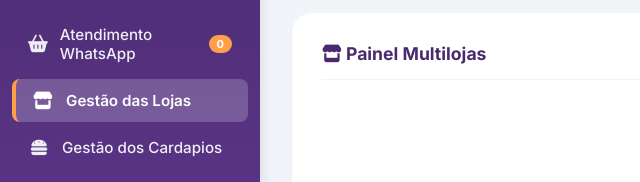
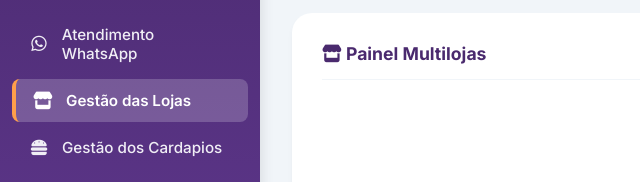
Before and after one commit to lukalucard/realcecardapio, a website: page frontend/admin/loja.html in a window 1280 px wide. Shown: the part 174-356 px from the top of the page, 0-640 px from the left. Drawn offline with Linux system fonts and the light colour scheme; no server answers; sample sign-in values are in the browser's storage.

Commit message:
fix: atualiza ícone do whatsapp e remove id duplicado na sidebar

```diff
--- a/frontend/admin/components/sidebar.html
+++ b/frontend/admin/components/sidebar.html
@@ -20,9 +20,8 @@
         </a>
 
         <a href="whatsapp.html" class="nav-item" data-tooltip="Atendimento WhatsApp">
-            <i class="fas fa-shopping-basket"></i>
+            <i class="fab fa-whatsapp"></i>
             <span class="nav-text">Atendimento WhatsApp</span>
-            <span class="badge-count" id="badge-pedidos">0</span>
         </a>
 
         <a href="loja.html" class="nav-item" data-tooltip="Gestão das Lojas">
```
